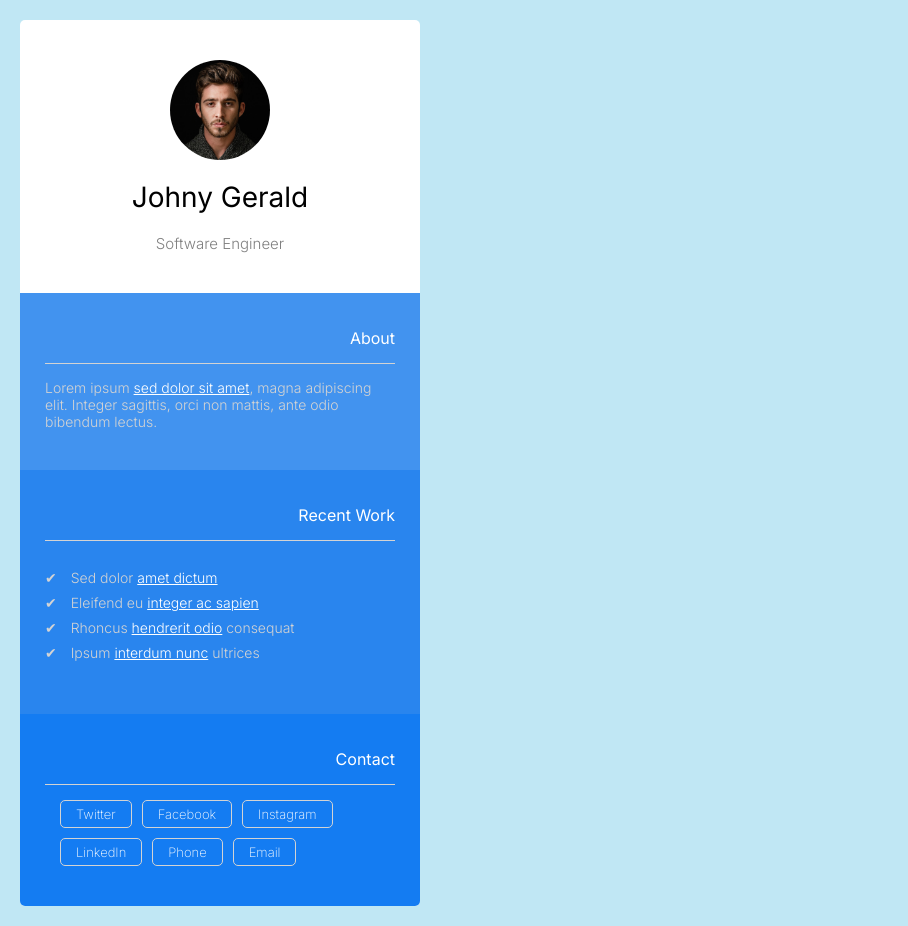
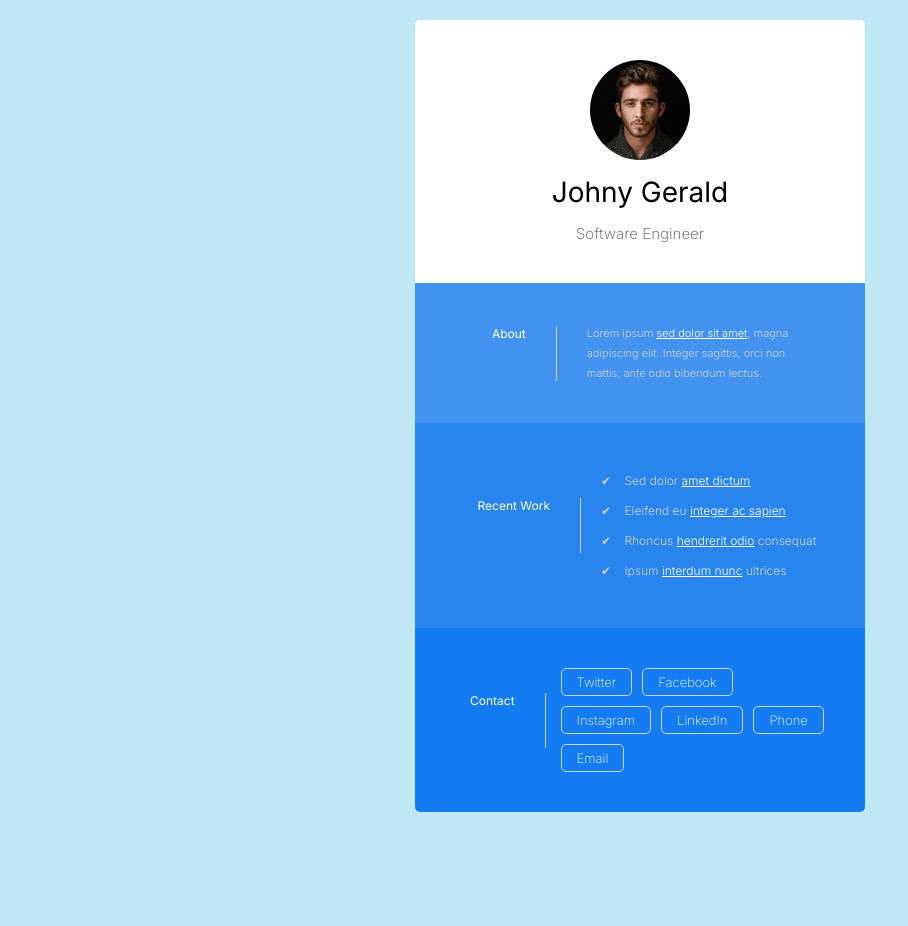
Before and after one commit to Macadudek/Portfolio-mini-project, a plain HTML site: page index.html in a window 1280 px wide. Shown: the whole page, without its empty margins (0-908 px from the left). After the commit the page ends 832 px from the top, so only its background shows below. Drawn offline with Linux system fonts and the light colour scheme.

Commit message:
first breakpoint

```diff
--- a/style.css
+++ b/style.css
@@ -13,8 +13,8 @@ body {
     background-color: white;
     height: 90%;
     min-width: 300px;
-    max-width: 400px;
-    margin: 20px 20px;
+    max-width: 450px;
+    margin: 20px auto;
     border-radius: 5px;
 }
 
@@ -69,7 +69,7 @@ body {
 
 h2 {
     text-align: center;
-    margin: 20px auto;
+    margin: 15px auto;
     font-weight: 400;
     font-size: 28px;
 }
@@ -127,3 +127,78 @@ li span {
     position: relative;
     left: 10px;
 }
+
+
+/* Medium devices (landscape tablets, 768px and up) */
+@media only screen and (min-width: 768px) {
+
+    .main-container {
+        height: 90%;
+        min-width: 450px;
+        margin: 20px auto;
+        border-radius: 5px;
+    }
+
+    .lightblue-container {
+        height: 20%;
+        width: 20%;
+        background-color: rgb(66, 147, 239);
+        display: flex;
+        align-items: center;
+    }
+
+    .blue-container {
+        height: 20%;
+        width: 20%;
+        background-color: rgb(41, 133, 238);
+        display: flex;
+        align-items: center;
+    }
+
+    .darkerblue-container {
+        height: 20%;
+        background-color: rgb(20, 124, 242);
+        border-bottom-left-radius: 5px;
+        border-bottom-right-radius: 5px;
+        display: flex;
+        align-items: center;
+    }
+
+
+    .styling {
+        color: white;
+        padding: 25px;
+        box-sizing: border-box;
+        width: 100%;
+    }
+
+    h3 {
+        height: 100%;
+        width: 20%;
+        text-align: right;
+        border-right: 1px solid lightgrey;
+        border-bottom: none;
+        padding: 0px 30px 40px 30px;
+        font-size: 12px;
+        font-weight: 400;
+    }
+
+    p {
+        height: 100%;
+        width: 80%;
+        color: lightgray;
+        padding: 15px 30px;
+        font-size: 11px;
+        line-height: 20px;
+    }
+
+    ul {
+        padding: 10px 0px;
+        padding-left: 20px;
+        font-size: 12px;
+    }
+
+    li {
+        margin: 15px 0;
+    }
+}
```
